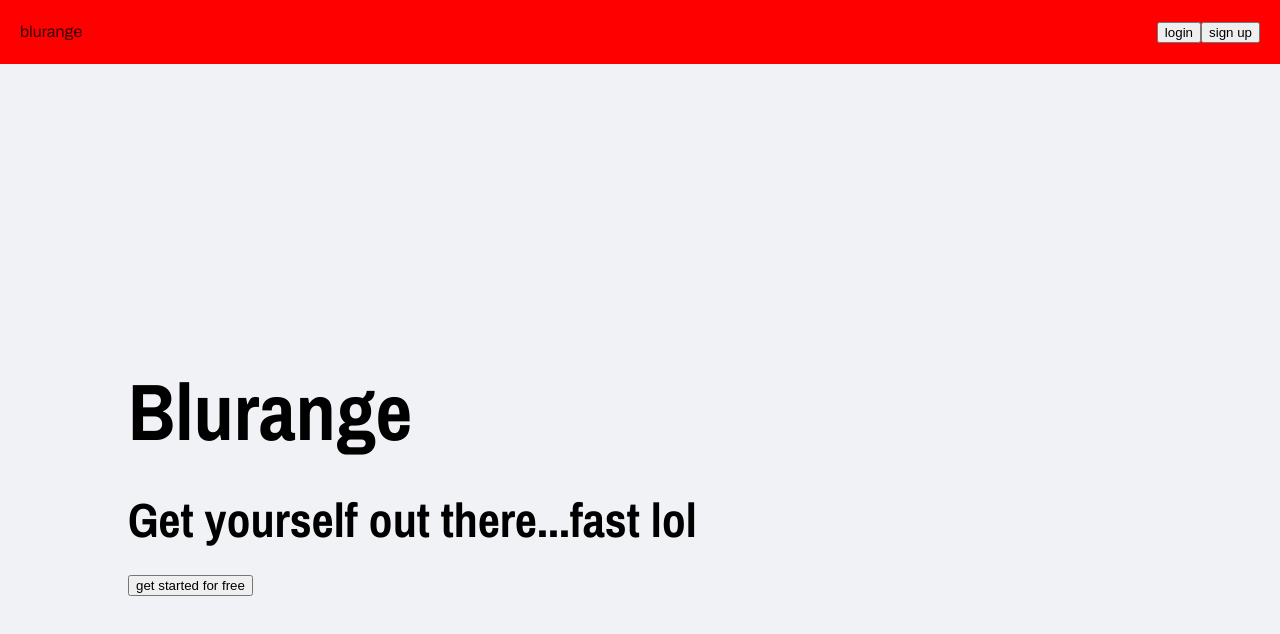
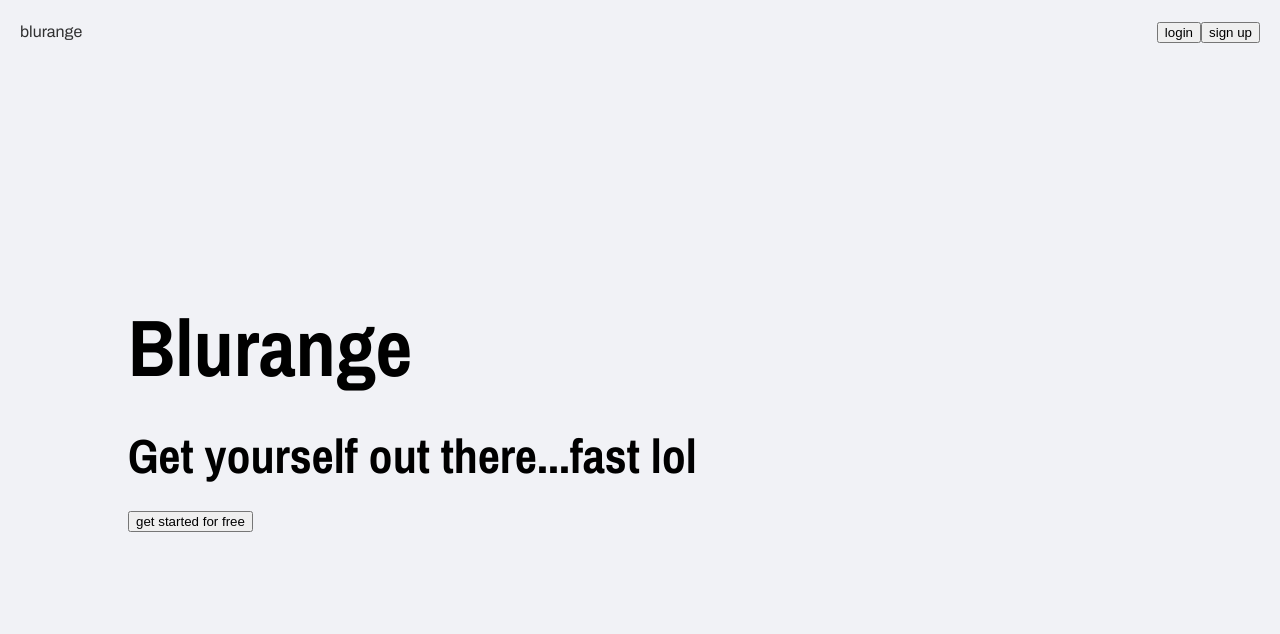
Before and after one commit to Lhnozaki/blurange, a React (Create React App) app: page / in a window 1280 px wide. Shown: the top 634 px of the page. Built offline with nearby package versions, Linux system fonts and the light colour scheme.

Commit message:
updates styles

```diff
--- a/src/App/App.js
+++ b/src/App/App.js
@@ -1,14 +1,14 @@
 import React, { useState } from 'react';
-import './App.scss';
 import SplashPage from '../Components/SplashPage';
 import Header from '../Components/Header';
+import './App.scss';
 
 function App() {
   const [isAuth, setAuth] = useState(false);
 
   return (
     <div className="App">
-      <Header />
+      <Header setAuth={setAuth} isAuth={isAuth} />
       {isAuth ? <h1>Authorized</h1> : <SplashPage />}
     </div>
   );
--- a/src/Components/Header/Header.jsx
+++ b/src/Components/Header/Header.jsx
@@ -1,11 +1,11 @@
 import React from 'react'
 import styles from './Header.module.scss'
-const Header = () => {
+const Header = ({ isAuth, setAuth }) => {
     return (
         <header className={styles.header}>
             <div className="sitebranding">blurange</div>
             <div className="navigation">
-                <button>login</button>
+                <button onClick={() => setAuth(!isAuth)}>{isAuth ? 'logout' : 'login'}</button>
                 <button>sign up</button>
             </div>
         </header>
--- a/src/Components/Header/Header.module.scss
+++ b/src/Components/Header/Header.module.scss
@@ -1,8 +1,10 @@
 .header {
   width: 100%;
-  background: red;
   display: flex;
   align-items: center;
   justify-content: space-between;
   padding: 20px;
+  position: fixed;
+  top: 0;
+  left: 0;
 }
```
